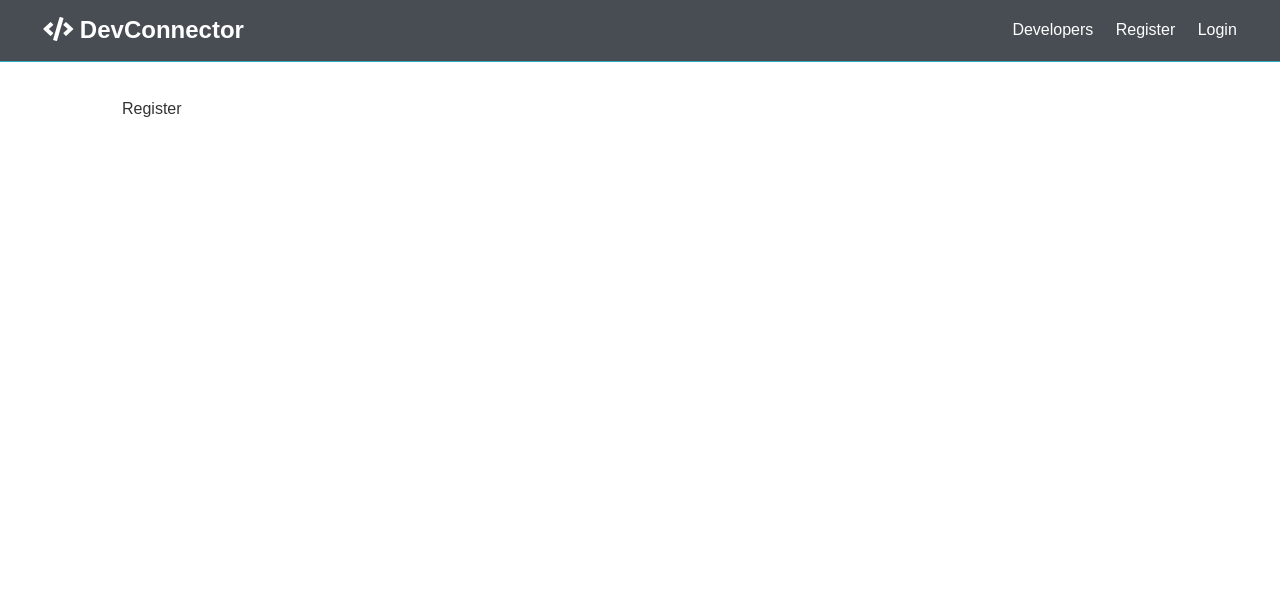
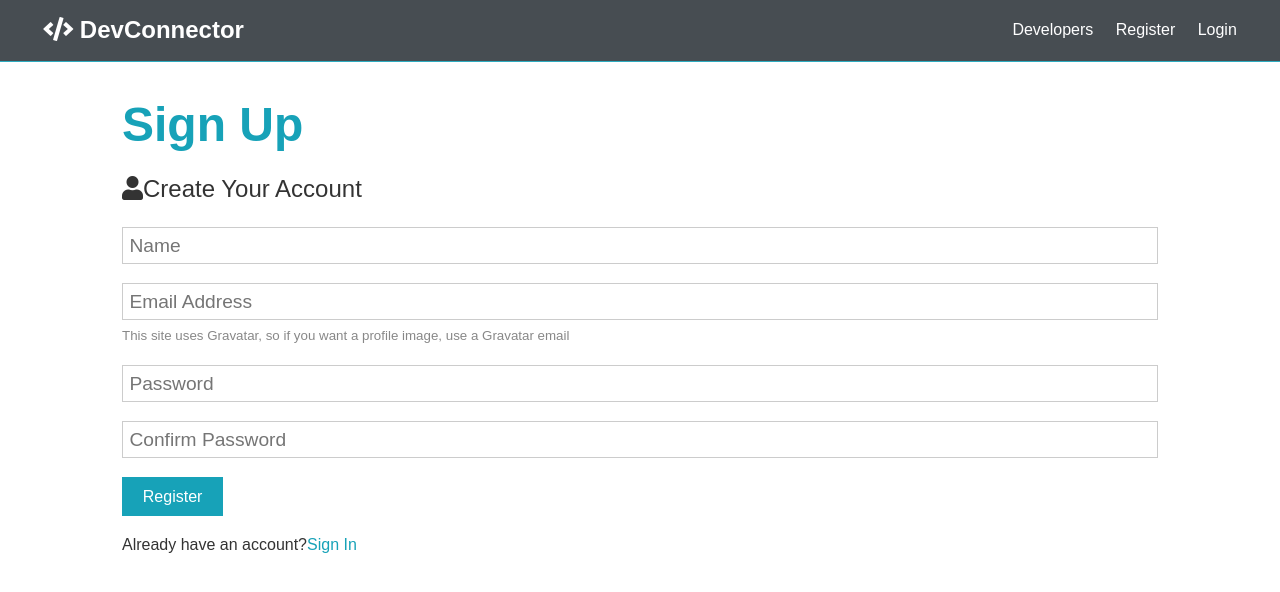
Before and after one commit to Valdas-Manzrimas/DEV-connector-app, a React (Create React App) app in the folder client/: page /register in a window 1280 px wide. Shown: the top 592 px of the page. Built offline with nearby package versions, Linux system fonts and the light colour scheme.

Commit message:
Register Form & useState Hook

```diff
--- a/client/src/components/auth/Register.js
+++ b/client/src/components/auth/Register.js
@@ -1,10 +1,92 @@
-import React from 'react'
+import React, { Fragment, useState} from 'react'
 
 const Register = () => {
+    const [formData, setFormData] = useState({
+        name: '',
+        email: '',
+        password: '',
+        password2: ''
+    });
+
+    const { name, email, password, password2 } = formData;
+
+    const onChange = e => setFormData({ ...formData, [e.target.name]: e.target.value })
+
+    const onSubmit = e => {
+        e.preventDefault();
+
+        if(password !== password2) {
+            console.log('Passwords do not match')
+        } else {
+            console.log(formData)
+        }
+    }
+
     return (
-        <div>
-            Register
-        </div>
+        <Fragment>
+             <h1 className="large text-primary">
+            Sign Up
+        </h1>
+        <p className="lead"><i className="fas fa-user"></i>Create Your Account</p>
+        <form
+            onSubmit={e => onSubmit(e)}
+            className="form">
+
+            <div className="form-group">
+                <input
+                    type="text"
+                    placeholder="Name"
+                    name='name'
+                    value={name}
+                    onChange={e => onChange(e)}
+                    required />
+            </div>
+            <div
+                className="form-group">
+                <input
+                    type="email"
+                    placeholder="Email Address"
+                    name="email"
+                    value={email}
+                    onChange={e => onChange(e)}
+                    required
+                    />
+
+                <small className="form-text">
+                    This site uses Gravatar, so if you want a profile image, use a Gravatar email
+                </small>
+            </div>
+            <div className="form-group">
+                <input
+                    type="password"
+                    placeholder="Password"
+                    name="password"
+                    minLength="6"
+                    value={password}
+                    onChange={e => onChange(e)}
+                    />
+            </div>
+            <div className="form-group">
+                <input
+                    type="password"
+                    placeholder="Confirm Password"
+                    name="password2"
+                    value={password2}
+                    onChange={e => onChange(e)}
+                    minLength="6" />
+            </div>
+            <input
+                type="submit"
+                value="Register"
+                className="btn btn-primary" />
+        </form>
+        <p className="my-1">
+            Already have an account?
+            <a href="login.html">
+                Sign In
+            </a>
+        </p>
+        </Fragment>
     )
 }
 
```
